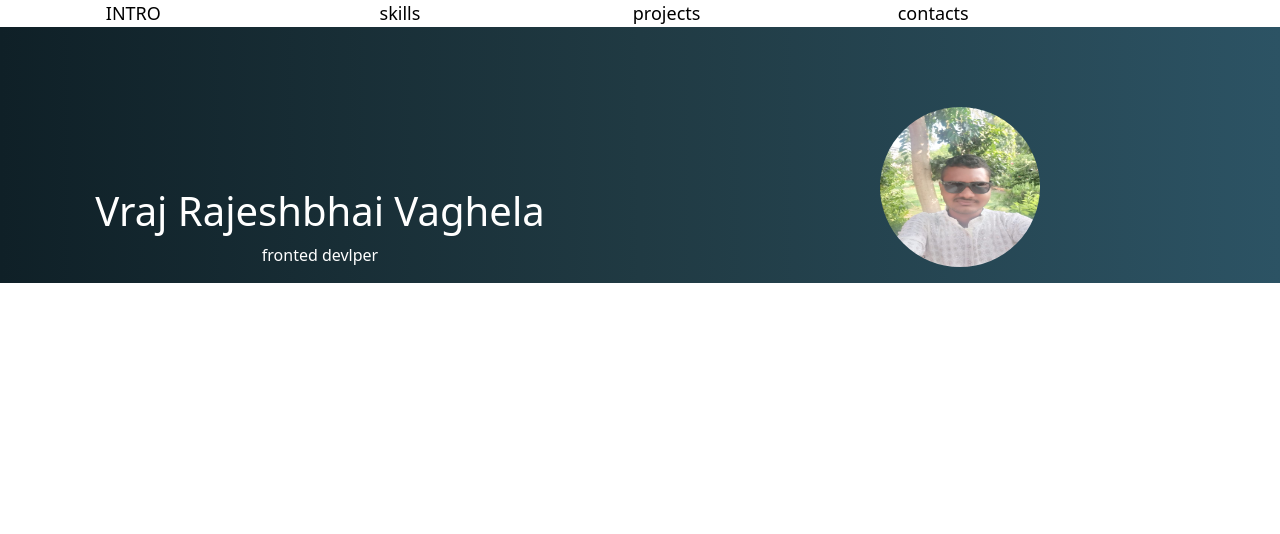
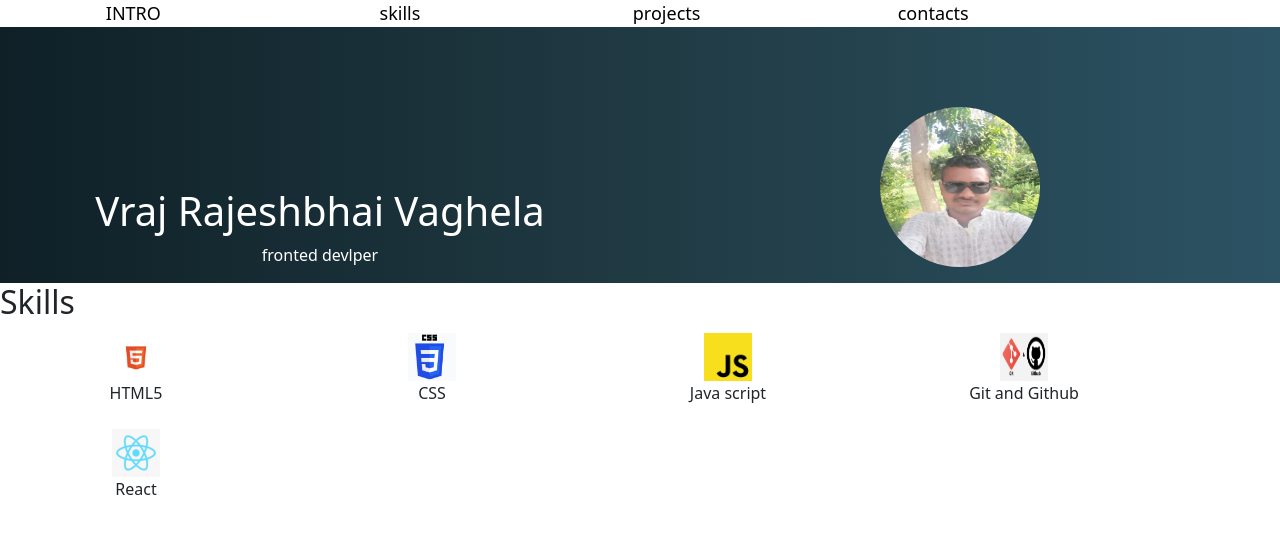
Before and after one commit to vraj89/basic-portfolio, a plain HTML site: page index.html in a window 1280 px wide. Drawn offline with nearby package versions, Linux system fonts and the light colour scheme.

Commit message:
skills section completed

```diff
--- a/index.html
+++ b/index.html
@@ -95,6 +95,51 @@
         </div>
     </header>
 
+    <main>
+        <section>
+            <h2>Skills</h2>
+            <div class="row ">
+                 <div class="col-sm-4 html m-1">
+                     <div class="htmlicon d-flex justify-content-center align-items-center"> <img src="html img.jpeg" alt="imag  avialable" id="imgs"></div>
+
+                 <div class="d-flex justify-content-center align-items-center">
+                    <p>HTML5</p>
+                 </div>
+                   </div>
+                    <div class="col-sm-4 html m-1 ">
+                     <div class="htmlicon d-flex justify-content-center align-items-center"> <img src="css img.jpeg" alt="not avialable" id="imgs"></div>
+
+                 <div class="d-flex justify-content-center align-items-center">
+                    <p>CSS</p>
+                 </div>
+                   </div>
+                    <div class="col-sm-4 html m-1">
+                     <div class="htmlicon d-flex justify-content-center align-items-center"><img src="js img.jpeg" alt="not avialable" id="imgs"></div>
+
+                 <div class="d-flex justify-content-center align-items-center">
+                    <p>Java script</p>
+                 </div>
+                   </div>
+                    <div class="col-sm-4 html m-1">
+                     <div class="htmlicon d-flex justify-content-center align-items-center"><img src="git and github.jpeg" alt="not avialable" id="imgs"></div>
+
+                 <div class="d-flex justify-content-center align-items-center">
+                    <p>Git and Github</p>
+                 </div>
+                   </div>
+                    <div class="col-sm-4 html m-1">
+                     <div class="htmlicon d-flex justify-content-center align-items-center"><img src="React.jpeg" alt="not avialable" id="imgs"></div>
+
+                 <div class="d-flex justify-content-center align-items-center">
+                    <p>React</p>
+                 </div>
+                   </div>
+
+
+            </div>
+        </section>
+    </main>
+
     <script src="script.js"></script>
     <script src="https://cdn.jsdelivr.net/npm/@popperjs/core@2.11.8/dist/umd/popper.min.js" integrity="sha384-I7E8VVD/ismYTF4hNIPjVp/Zjvgyol6VFvRkX/vR+Vc4jQkC+hVqc2pM8ODewa9r" crossorigin="anonymous"></script>
     <script src="https://cdn.jsdelivr.net/npm/bootstrap@5.3.8/dist/js/bootstrap.min.js" integrity="sha384-G/EV+4j2dNv+tEPo3++6LCgdCROaejBqfUeNjuKAiuXbjrxilcCdDz6ZAVfHWe1Y" crossorigin="anonymous"></script>
--- a/style.css
+++ b/style.css
@@ -130,3 +130,12 @@
 
   }
 }
+
+.html{
+
+    width: 18rem;
+}
+#imgs{
+    width: 3rem;
+    height: 3rem;
+}
```
Also changed, not shown: React.jpeg (added), css img.jpeg (added), git and github.jpeg (added), html img.jpeg (added), js img.jpeg (added).
